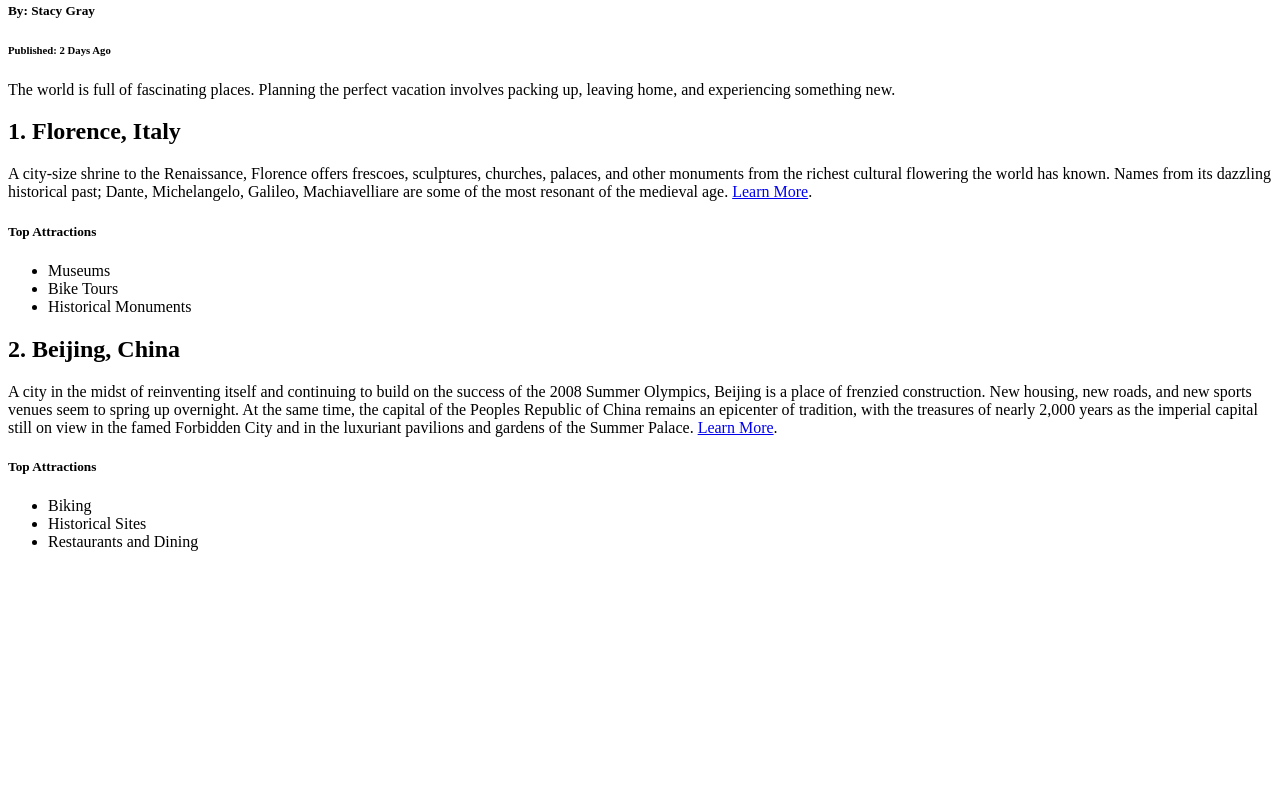
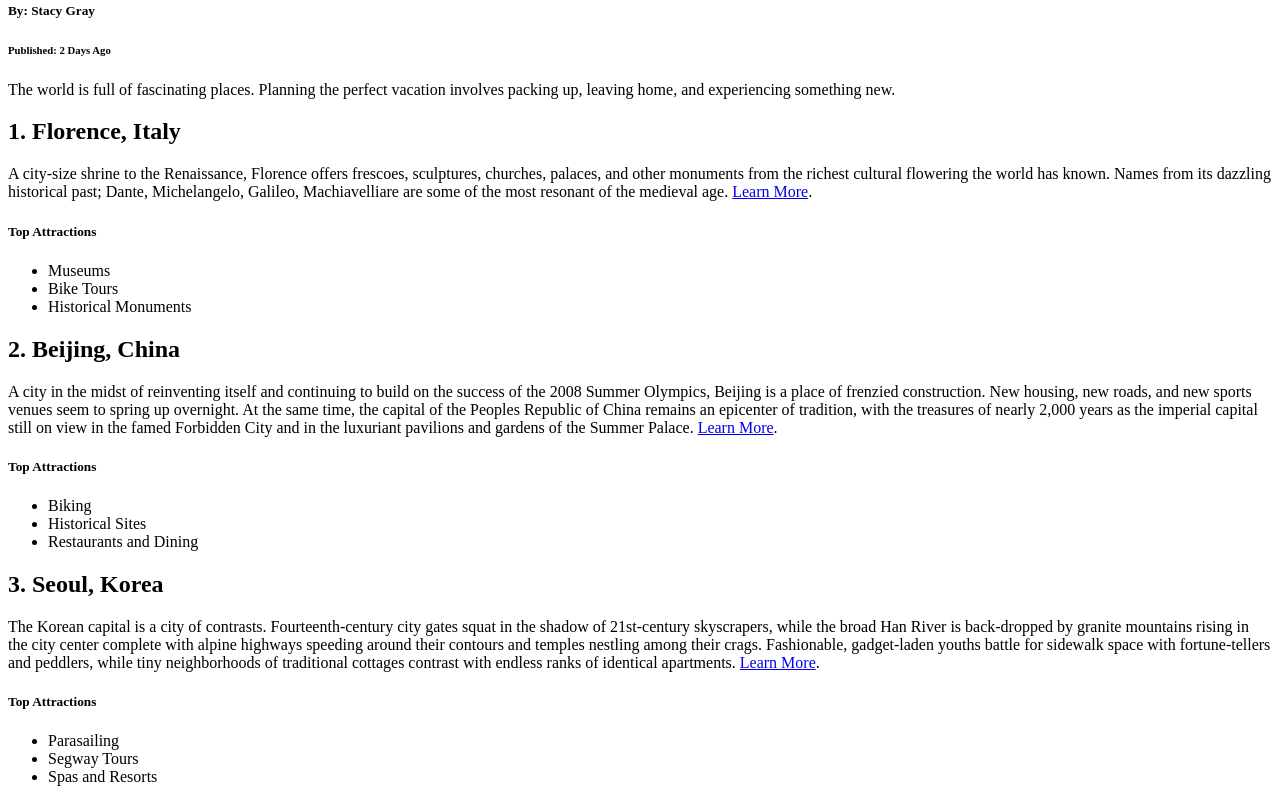
Before and after one commit to kendallawills/Codecademy-Vacation-World, a plain HTML site: page index.html in a window 1280 px wide. Shown: the part 390-1192 px from the top of the page. Before the commit the page ends 957 px from the top, so only its background shows below. Drawn offline with Linux system fonts and the light colour scheme.

Commit message:
Third Destination

```diff
--- a/index.html
+++ b/index.html
@@ -45,6 +45,23 @@
             </ul>
         </div>
 
+        <h2 class="destination">3. Seoul, Korea</h2>
+        <div class="description">
+            The Korean capital is a city of contrasts. Fourteenth-century city gates squat in the
+            shadow of 21st-century skyscrapers, while the broad Han River is back-dropped by granite
+            mountains rising in the city center complete with alpine highways speeding around their
+            contours and temples nestling among their crags. Fashionable, gadget-laden youths battle
+            for sidewalk space with fortune-tellers and peddlers, while tiny neighborhoods of
+            traditional cottages contrast with endless ranks of identical apartments.
+            <a href='https://www.nationalgeographic.com/travel/destination/seoul' target='_blank'>Learn More</a>.
+            <h5>Top Attractions</h5>
+            <ul>
+                <li>Parasailing</li>
+                <li>Segway Tours</li>
+                <li>Spas and Resorts</li>
+            </ul>
+        </div>
+
     </body>
 
 </html>
```
